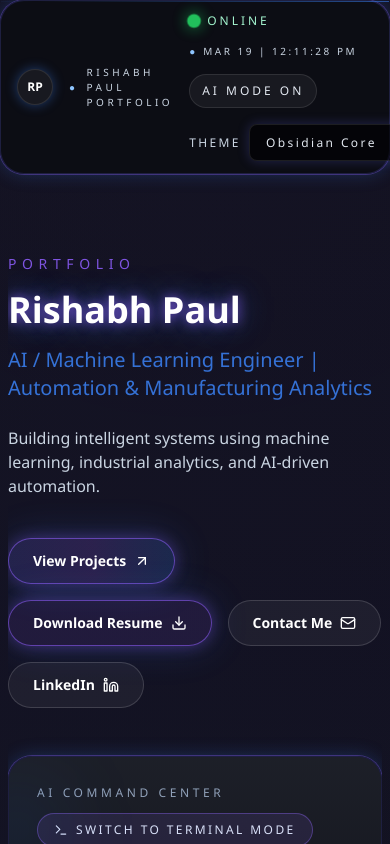
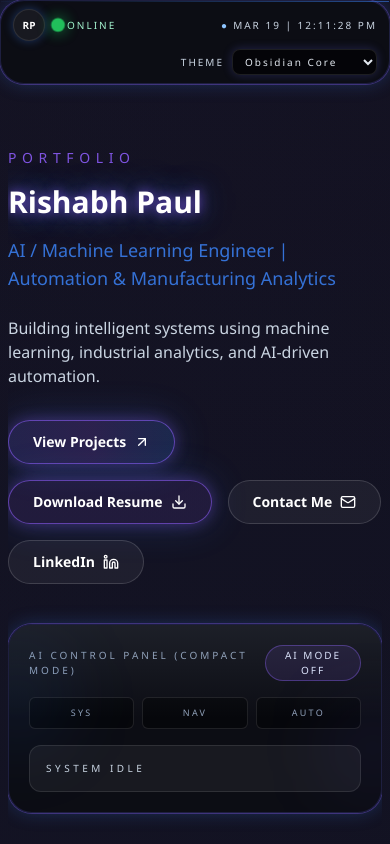
Before and after one commit to paulr212003-alt/portfolio, a Next.js app: page / in a window 390 px wide. Shown: the top 844 px of the page. Built offline with nearby package versions, Linux system fonts and the light colour scheme.

Commit message:
mobile ui polish and patent label

```diff
--- a/app/components/AboutSection.tsx
+++ b/app/components/AboutSection.tsx
@@ -6,15 +6,15 @@ import SectionHeader from "./SectionHeader";
 
 export default function AboutSection() {
   return (
-    <AnimatedSection id="about" className="py-16">
+    <AnimatedSection id="about" className="py-12 md:py-16">
       <SectionHeader title="About" subtitle="Profile" />
       <motion.div
         whileHover={{ scale: 1.01 }}
         transition={{ duration: 0.3 }}
-        className="glow-card neon-border relative mt-8 overflow-hidden bg-gradient-to-br from-white/5 via-white/0 to-indigo-500/10 p-8 text-slate-200 shadow-[0_0_30px_rgba(99,102,241,0.18)]"
+        className="glow-card neon-border relative mt-6 overflow-hidden bg-gradient-to-br from-white/5 via-white/0 to-indigo-500/10 p-6 text-slate-200 shadow-[0_0_30px_rgba(99,102,241,0.18)] md:mt-8 md:p-8"
       >
         <div className="pointer-events-none absolute inset-0 bg-[radial-gradient(circle_at_top,_rgba(99,102,241,0.12),_transparent_60%)]" />
-        <div className="relative space-y-4 text-sm leading-7 md:text-base">
+        <div className="relative mx-auto max-w-[90%] space-y-4 text-center text-sm leading-7 md:mx-0 md:max-w-none md:text-left md:text-base">
           <p>
             Hi, I&apos;m Rishabh, an AI/ML engineer working as a Graduate
             Engineer Trainee (Automation &amp; Robotics) at Rico Auto Industries.I hold a published patent on &quot;Heart Disease Prediction using
--- a/app/components/CapabilityRadar.tsx
+++ b/app/components/CapabilityRadar.tsx
@@ -149,7 +149,7 @@ export default function CapabilityRadar({ embedded }: CapabilityRadarProps) {
   }
 
   return (
-    <AnimatedSection id="capabilities" className="py-16">
+    <AnimatedSection id="capabilities" className="py-12 md:py-16">
       <SectionHeader title="AI Capability Radar" subtitle="Signal Map" />
       {content}
     </AnimatedSection>
--- a/app/components/CareerTimeline.tsx
+++ b/app/components/CareerTimeline.tsx
@@ -120,11 +120,19 @@ const events: TimelineEvent[] = [
 
 const scaleDots = Array.from({ length: 32 });
 const vitStartIndex = 11;
-const vitEndIndex = 28;
-const vitMarkers = Array.from(
-  { length: vitEndIndex - vitStartIndex },
-  (_, index) => vitStartIndex + index + 0.5
+const vitStartPosition = (vitStartIndex / (scaleDots.length - 1)) * 100;
+const vitEndPosition = events.find((event) => event.id === "patent")?.position ?? 74;
+const vitMarkerCount = Math.max(
+  8,
+  Math.round((vitEndPosition - vitStartPosition) / 3)
 );
+const vitMarkers = Array.from({ length: vitMarkerCount }, (_, index) => {
+  if (vitMarkerCount === 1) return vitEndPosition;
+  return (
+    vitStartPosition +
+    (index / (vitMarkerCount - 1)) * (vitEndPosition - vitStartPosition)
+  );
+});
 
 export default function CareerTimeline() {
   const [active, setActive] = useState<TimelineEvent | null>(null);
@@ -142,7 +150,7 @@ export default function CareerTimeline() {
   };
 
   return (
-    <AnimatedSection id="timeline" className="py-16">
+    <AnimatedSection id="timeline" className="py-12 md:py-16">
       <SectionHeader title="Career Timeline" subtitle="Signal Map" />
 
       <div className="relative mt-10 hidden md:block">
@@ -160,7 +168,7 @@ export default function CareerTimeline() {
               <span
                 key={`vit-${position}`}
                 className="absolute h-1.5 w-1.5 -translate-x-1/2 rounded-full bg-amber-300 shadow-[0_0_12px_rgba(251,191,36,0.9)]"
-                style={{ left: `${(position / (scaleDots.length - 1)) * 100}%` }}
+                style={{ left: `${position}%` }}
               />
             ))}
           </div>
@@ -253,7 +261,7 @@ export default function CareerTimeline() {
               <span
                 key={`vit-mobile-${position}`}
                 className="absolute h-1.5 w-1.5 -translate-y-1/2 rounded-full bg-amber-300 shadow-[0_0_12px_rgba(251,191,36,0.9)]"
-                style={{ top: `${(position / (scaleDots.length - 1)) * 100}%` }}
+                style={{ top: `${position}%` }}
               />
             ))}
           </div>
--- a/app/components/ContactSection.tsx
+++ b/app/components/ContactSection.tsx
@@ -34,7 +34,7 @@ const contacts = [
 
 export default function ContactSection() {
   return (
-    <AnimatedSection id="contact" className="py-16">
+    <AnimatedSection id="contact" className="py-12 md:py-16">
       <SectionHeader title="Contact" subtitle="Connect" />
       <div className="grid gap-6 md:grid-cols-2">
         <div className="glow-card neon-border p-6">
@@ -50,7 +50,7 @@ export default function ContactSection() {
               href="tel:+919315280887"
               whileHover={{ scale: 1.05 }}
               whileTap={{ scale: 0.98 }}
-              className="glow-box inline-flex items-center gap-2 rounded-full border border-indigo-400/50 bg-indigo-500/10 px-5 py-2 text-sm text-white transition hover:border-indigo-300"
+              className="glow-box inline-flex h-11 items-center gap-2 rounded-full border border-indigo-400/50 bg-indigo-500/10 px-5 text-sm font-semibold text-white transition hover:border-indigo-300 md:hover:shadow-[0_0_18px_rgba(99,102,241,0.35)] active:scale-[0.98]"
             >
               <Phone size={16} />
               Call Me
@@ -59,7 +59,7 @@ export default function ContactSection() {
               href="mailto:paul.r212003@gmail.com"
               whileHover={{ scale: 1.05 }}
               whileTap={{ scale: 0.98 }}
-              className="glow-box inline-flex items-center gap-2 rounded-full border border-blue-400/50 bg-blue-500/10 px-5 py-2 text-sm text-white transition hover:border-blue-300"
+              className="glow-box inline-flex h-11 items-center gap-2 rounded-full border border-blue-400/50 bg-blue-500/10 px-5 text-sm font-semibold text-white transition hover:border-blue-300 md:hover:shadow-[0_0_18px_rgba(59,130,246,0.35)] active:scale-[0.98]"
             >
               <Mail size={16} />
               Email
@@ -69,7 +69,7 @@ export default function ContactSection() {
               download
               whileHover={{ scale: 1.05 }}
               whileTap={{ scale: 0.98 }}
-              className="inline-flex items-center gap-2 rounded-full border border-white/15 bg-white/5 px-5 py-2 text-sm text-white transition hover:border-white/30 hover:bg-white/10"
+              className="inline-flex h-11 items-center gap-2 rounded-full border border-white/15 bg-white/5 px-5 text-sm font-semibold text-white transition hover:border-white/30 hover:bg-white/10 md:hover:shadow-[0_0_18px_rgba(148,163,184,0.35)] active:scale-[0.98]"
             >
               <Download size={16} />
               Download Resume
--- a/app/components/EducationAnalytics.tsx
+++ b/app/components/EducationAnalytics.tsx
@@ -25,7 +25,7 @@ export default function EducationAnalytics() {
   const isInView = useInView(chartRef, { once: true, amount: 0.4 });
 
   return (
-    <AnimatedSection id="education" className="py-16">
+    <AnimatedSection id="education" className="py-12 md:py-16">
       <SectionHeader title="Education Analytics" subtitle="Performance" />
       <div className="glow-card neon-border p-6">
         <div className="mb-4 flex items-center justify-between text-sm text-slate-400">
--- a/app/components/HeroSection.tsx
+++ b/app/components/HeroSection.tsx
@@ -17,17 +17,17 @@ export default function HeroSection() {
   const [terminalMode, setTerminalMode] = useState(false);
 
   return (
-    <section className="relative overflow-hidden pb-16 pt-20">
-        <div className="relative z-10 grid gap-12 lg:grid-cols-[1.2fr_0.8fr]">
+    <section className="relative overflow-hidden pb-12 pt-16 md:pb-16 md:pt-20">
+      <div className="relative z-10 grid gap-10 md:gap-12 lg:grid-cols-[1.2fr_0.8fr]">
         <div className="relative">
           <div className="relative z-10">
             <p className="text-sm uppercase tracking-[0.4em] text-[rgb(var(--theme-accent-2-rgb)_/_0.9)]">
               Portfolio
             </p>
-            <h1 className="mt-4 text-4xl font-semibold text-white md:text-6xl font-display glow-text">
+            <h1 className="mt-4 text-3xl font-semibold text-white sm:text-4xl md:text-6xl font-display glow-text">
               Rishabh Paul
             </h1>
-            <h2 className="mt-4 text-xl text-[rgb(var(--theme-accent-rgb)_/_0.85)] md:text-2xl">
+            <h2 className="mt-4 text-lg text-[rgb(var(--theme-accent-rgb)_/_0.85)] sm:text-xl md:text-2xl">
               AI / Machine Learning Engineer | Automation & Manufacturing Analytics
             </h2>
             <p className="mt-6 max-w-xl text-base text-slate-300 md:text-lg">
@@ -35,10 +35,10 @@ export default function HeroSection() {
               analytics, and AI-driven automation.
             </p>
 
-            <div className="mt-10 flex flex-wrap gap-4">
+            <div className="mt-8 flex flex-wrap gap-4 md:mt-10">
               <a
                 href="#projects"
-                className="glow-box inline-flex items-center gap-2 rounded-full border px-6 py-3 text-sm font-semibold text-white transition hover:border-white/40"
+                className="glow-box inline-flex h-11 items-center gap-2 rounded-full border px-6 text-sm font-semibold text-white transition hover:border-white/40 md:hover:shadow-[0_0_18px_rgba(99,102,241,0.35)] active:scale-[0.98]"
                 style={{
                   borderColor: "rgb(var(--theme-accent-2-rgb) / 0.6)",
                   background:
@@ -51,7 +51,7 @@ export default function HeroSection() {
               <a
                 href="/resume.pdf"
                 download
-                className="glow-box inline-flex items-center gap-2 rounded-full border px-6 py-3 text-sm font-semibold text-white transition hover:border-white/40"
+                className="glow-box inline-flex h-11 items-center gap-2 rounded-full border px-6 text-sm font-semibold text-white transition hover:border-white/40 md:hover:shadow-[0_0_18px_rgba(99,102,241,0.35)] active:scale-[0.98]"
                 style={{
                   borderColor: "rgb(var(--theme-accent-2-rgb) / 0.6)",
                   background: "rgb(var(--theme-accent-2-rgb) / 0.12)",
@@ -62,7 +62,7 @@ export default function HeroSection() {
               </a>
               <a
                 href="#contact"
-                className="inline-flex items-center gap-2 rounded-full border border-white/15 bg-white/5 px-6 py-3 text-sm font-semibold text-white transition hover:border-white/30 hover:bg-white/10"
+                className="inline-flex h-11 items-center gap-2 rounded-full border border-white/15 bg-white/5 px-6 text-sm font-semibold text-white transition hover:border-white/30 hover:bg-white/10 md:hover:shadow-[0_0_18px_rgba(99,102,241,0.25)] active:scale-[0.98]"
               >
                 Contact Me
                 <Mail size={16} />
@@ -71,7 +71,7 @@ export default function HeroSection() {
                 href="https://www.linkedin.com/in/rishabh-paul/"
                 target="_blank"
                 rel="noreferrer"
-                className="inline-flex items-center gap-2 rounded-full border border-white/15 bg-white/5 px-6 py-3 text-sm font-semibold text-white transition hover:border-white/30 hover:bg-white/10"
+                className="inline-flex h-11 items-center gap-2 rounded-full border border-white/15 bg-white/5 px-6 text-sm font-semibold text-white transition hover:border-white/30 hover:bg-white/10 md:hover:shadow-[0_0_18px_rgba(99,102,241,0.25)] active:scale-[0.98]"
               >
                 LinkedIn
                 <Linkedin size={16} />
@@ -80,10 +80,11 @@ export default function HeroSection() {
           </div>
         </div>
 
-        <div className="cyber-panel neon-border glow-box relative overflow-hidden p-7">
+        <div className="cyber-panel neon-border glow-box relative overflow-hidden p-5 md:p-7">
           <div className="pointer-events-none absolute inset-0 bg-[linear-gradient(180deg,_rgba(148,163,184,0.12),_transparent_50%)]" />
           <div className="pointer-events-none absolute -left-10 top-6 h-24 w-24 rounded-full bg-blue-500/10 blur-2xl" />
           <div className="pointer-events-none absolute -right-8 bottom-6 h-20 w-20 rounded-full bg-indigo-500/10 blur-2xl" />
+          <div className="hidden md:block">
             <div className="flex flex-wrap items-center justify-between gap-3">
               <p className="text-xs uppercase tracking-[0.3em] text-slate-400">
                 AI Command Center
@@ -91,7 +92,7 @@ export default function HeroSection() {
               <button
                 type="button"
                 onClick={() => setTerminalMode((prev) => !prev)}
-              className="inline-flex items-center gap-2 rounded-full border px-4 py-2 text-xs uppercase tracking-[0.2em] text-indigo-100 transition hover:border-white/40"
+                className="inline-flex h-10 items-center gap-2 rounded-full border px-4 text-xs uppercase tracking-[0.2em] text-indigo-100 transition hover:border-white/40"
                 style={{
                   borderColor: "rgb(var(--theme-accent-2-rgb) / 0.4)",
                   background: "rgb(var(--theme-accent-2-rgb) / 0.12)",
@@ -115,7 +116,7 @@ export default function HeroSection() {
               {stats.map((item) => (
                 <div
                   key={item.label}
-                className="flex min-h-[120px] flex-col items-center justify-center rounded-xl border border-white/10 bg-white/5 px-5 py-4 text-center"
+                  className="flex min-h-[110px] flex-col items-center justify-center rounded-xl border border-white/10 bg-white/5 px-5 py-4 text-center"
                 >
                   <p className="text-xs tracking-[0.2em] text-slate-400">
                     {item.label}
@@ -142,6 +143,56 @@ export default function HeroSection() {
               </div>
             ) : null}
           </div>
+
+          <div className="md:hidden space-y-4">
+            <div className="flex items-center justify-between gap-3">
+              <p className="text-[10px] uppercase tracking-[0.3em] text-slate-400">
+                AI Control Panel (Compact Mode)
+              </p>
+              <button
+                type="button"
+                onClick={() => setTerminalMode((prev) => !prev)}
+                className="inline-flex h-9 items-center gap-2 rounded-full border px-3 text-[10px] uppercase tracking-[0.2em] text-indigo-100 transition hover:border-white/40 active:scale-[0.98]"
+                style={{
+                  borderColor: "rgb(var(--theme-accent-2-rgb) / 0.4)",
+                  background: "rgb(var(--theme-accent-2-rgb) / 0.12)",
+                }}
+              >
+                AI Mode {terminalMode ? "On" : "Off"}
+              </button>
+            </div>
+            <div className="grid grid-cols-3 gap-2 text-[9px] uppercase tracking-[0.25em] text-slate-400">
+              {"SYS NAV AUTO".split(" ").map((item) => (
+                <div
+                  key={item}
+                  className="rounded-md border border-white/10 bg-black/40 px-2 py-2 text-center"
+                >
+                  {item}
+                </div>
+              ))}
+            </div>
+            <div
+              className={`rounded-xl border px-4 py-4 text-xs transition ${
+                terminalMode
+                  ? "border-emerald-400/40 bg-emerald-500/10 text-emerald-100 shadow-[0_0_18px_rgba(16,185,129,0.35)]"
+                  : "border-white/10 bg-white/5 text-slate-300"
+              }`}
+            >
+              {terminalMode ? (
+                <div className="space-y-2">
+                  <p className="text-[10px] uppercase tracking-[0.35em] text-emerald-200 animate-pulse">
+                    AI ACTIVE
+                  </p>
+                  <p className="text-slate-200">Monitoring Systems</p>
+                </div>
+              ) : (
+                <p className="text-[10px] uppercase tracking-[0.35em] text-slate-300">
+                  System Idle
+                </p>
+              )}
+            </div>
+          </div>
+        </div>
       </div>
     </section>
   );
--- a/app/components/ProjectsSection.tsx
+++ b/app/components/ProjectsSection.tsx
@@ -38,7 +38,7 @@ const projects = [
 
 export default function ProjectsSection() {
   return (
-    <AnimatedSection id="projects" className="py-16">
+    <AnimatedSection id="projects" className="py-12 md:py-16">
       <SectionHeader title="Projects" subtitle="Portfolio" />
       <div className="grid gap-6 md:grid-cols-2 lg:grid-cols-3">
         {projects.map((project) => (
--- a/app/components/SkillProgress.tsx
+++ b/app/components/SkillProgress.tsx
@@ -45,7 +45,7 @@ export default function SkillProgress({ embedded }: SkillProgressProps) {
   }
 
   return (
-    <AnimatedSection id="progress" className="py-16">
+    <AnimatedSection id="progress" className="py-12 md:py-16">
       <SectionHeader title="Skill Progress" subtitle="Strength Index" />
       {content}
     </AnimatedSection>
--- a/app/components/SkillRadarSection.tsx
+++ b/app/components/SkillRadarSection.tsx
@@ -7,7 +7,7 @@ import SkillProgress from "./SkillProgress";
 
 export default function SkillRadarSection() {
   return (
-    <AnimatedSection id="skill-intel" className="py-16">
+    <AnimatedSection id="skill-intel" className="py-12 md:py-16">
       <SectionHeader title="Skill Intelligence" subtitle="Capabilities" />
       <div className="glow-card neon-border overflow-hidden">
         <div className="grid divide-y divide-white/10 lg:grid-cols-2 lg:divide-y-0 lg:divide-x">
--- a/app/components/SkillsDistribution.tsx
+++ b/app/components/SkillsDistribution.tsx
@@ -45,7 +45,7 @@ export default function SkillsDistribution() {
   const isInView = useInView(sectionRef, { once: true, amount: 0.3 });
 
   return (
-    <AnimatedSection id="skills" className="py-16">
+    <AnimatedSection id="skills" className="py-12 md:py-16">
       <SectionHeader title="Skills Distribution" subtitle="Expertise" />
       <div ref={sectionRef} className="grid gap-6 lg:grid-cols-2">
         {[
--- a/app/components/TopBar.tsx
+++ b/app/components/TopBar.tsx
@@ -68,9 +68,10 @@ export default function TopBar() {
 
   return (
     <div className="sticky top-0 z-40 w-full">
-      <div className="cyber-panel neon-border relative border-b border-white/5 px-4 py-3 backdrop-blur-2xl">
+      <div className="cyber-panel neon-border relative border-b border-white/5 px-3 py-2 backdrop-blur-2xl md:px-4 md:py-3">
         <div className="ai-shimmer ai-animate pointer-events-none absolute left-0 right-0 top-0 h-px bg-[linear-gradient(90deg,_transparent,_rgb(var(--theme-accent-rgb)_/_0.6),_transparent)]" />
-        <div className="mx-auto flex max-w-6xl items-center justify-between gap-4">
+        <div className="mx-auto max-w-6xl">
+          <div className="hidden items-center justify-between gap-4 md:flex">
           <div className="flex items-center gap-3">
             <div className="flex h-9 w-9 items-center justify-center rounded-full border border-white/10 bg-white/5 text-xs font-semibold text-white shadow-[0_0_12px_rgba(59,130,246,0.4)]">
               RP
@@ -124,6 +125,43 @@ export default function TopBar() {
               </select>
             </label>
           </div>
+          </div>
+
+          <div className="flex flex-col gap-2 md:hidden">
+            <div className="flex items-center justify-between">
+              <div className="flex items-center gap-2">
+                <div className="flex h-8 w-8 items-center justify-center rounded-full border border-white/10 bg-white/5 text-[10px] font-semibold text-white shadow-[0_0_10px_rgba(59,130,246,0.35)]">
+                  RP
+                </div>
+                <div className="flex items-center gap-1 text-[10px] uppercase tracking-[0.2em] text-emerald-200">
+                  <span className="status-dot pulse-slow ai-animate h-2 w-2" />
+                  Online
+                </div>
+              </div>
+              <div className="flex items-center gap-1 text-[10px] uppercase tracking-[0.2em] text-slate-300">
+                <span className="ai-blink ai-animate text-blue-300">●</span>
+                <span suppressHydrationWarning>
+                  {mounted && time ? time : "Loading..."}
+                </span>
+              </div>
+            </div>
+            <div className="flex items-center justify-end">
+              <label className="flex items-center gap-2 text-[10px] uppercase tracking-[0.2em] text-slate-300">
+                Theme
+                <select
+                  value={theme}
+                  onChange={(event) => setTheme(event.target.value)}
+                  className="rounded-lg border border-white/10 bg-black/60 px-2 py-1 text-[10px] text-slate-200 shadow-[0_0_10px_rgba(99,102,241,0.25)] transition hover:border-white/20"
+                >
+                  {themes.map((item) => (
+                    <option key={item.value} value={item.value}>
+                      {item.label}
+                    </option>
+                  ))}
+                </select>
+              </label>
+            </div>
+          </div>
         </div>
       </div>
     </div>
```
Also changed, not shown: app/components/PatentShowcase.tsx (+15 -55 lines). Lines whose indentation alone changed are shown as unchanged.
